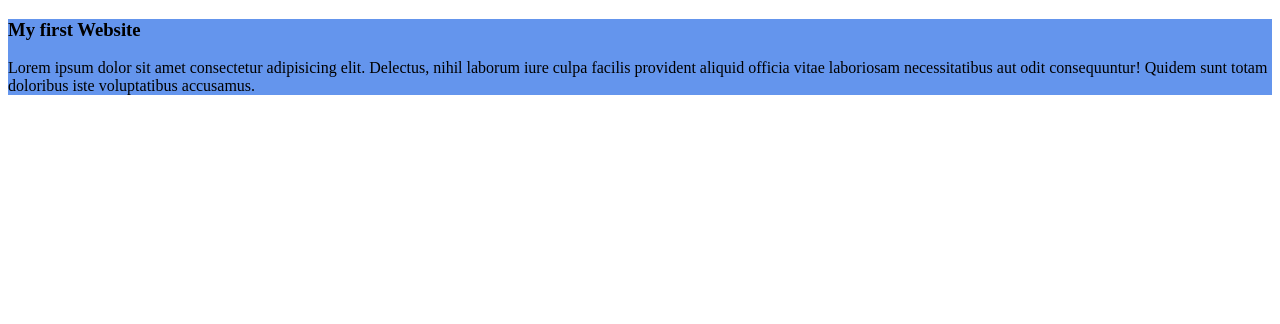
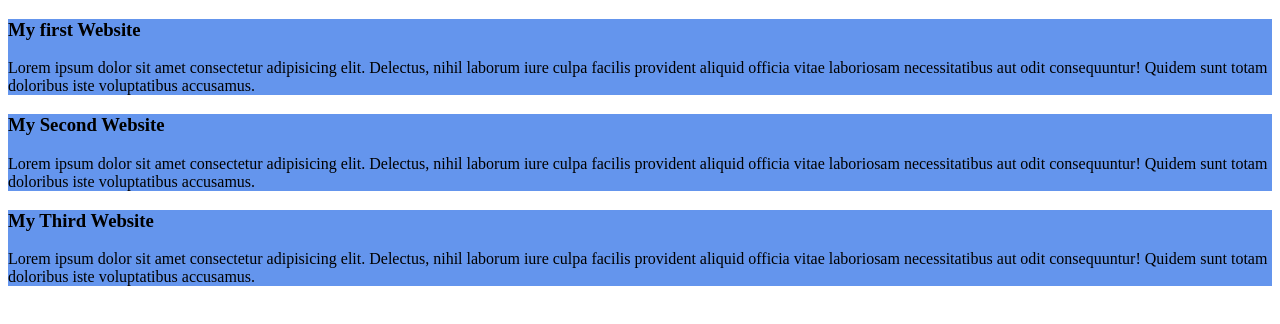
Before and after one commit to Arafath3/Github, a plain HTML site: page index.html in a window 1280 px wide. Drawn offline with Linux system fonts and the light colour scheme.

Commit message:
add the second and third blog

```diff
--- a/index.html
+++ b/index.html
@@ -11,6 +11,14 @@
         <h3>My first Website</h3>
         <p>Lorem ipsum dolor sit amet consectetur adipisicing elit. Delectus, nihil laborum iure culpa facilis provident aliquid officia vitae laboriosam necessitatibus aut odit consequuntur! Quidem sunt totam doloribus iste voluptatibus accusamus.</p>
     </div>
+    <div>
+        <h3>My Second Website</h3>
+        <p>Lorem ipsum dolor sit amet consectetur adipisicing elit. Delectus, nihil laborum iure culpa facilis provident aliquid officia vitae laboriosam necessitatibus aut odit consequuntur! Quidem sunt totam doloribus iste voluptatibus accusamus.</p>
+    </div>
+    <div>
+        <h3>My Third Website</h3>
+        <p>Lorem ipsum dolor sit amet consectetur adipisicing elit. Delectus, nihil laborum iure culpa facilis provident aliquid officia vitae laboriosam necessitatibus aut odit consequuntur! Quidem sunt totam doloribus iste voluptatibus accusamus.</p>
+    </div>
 
 </body>
 </html>
```
